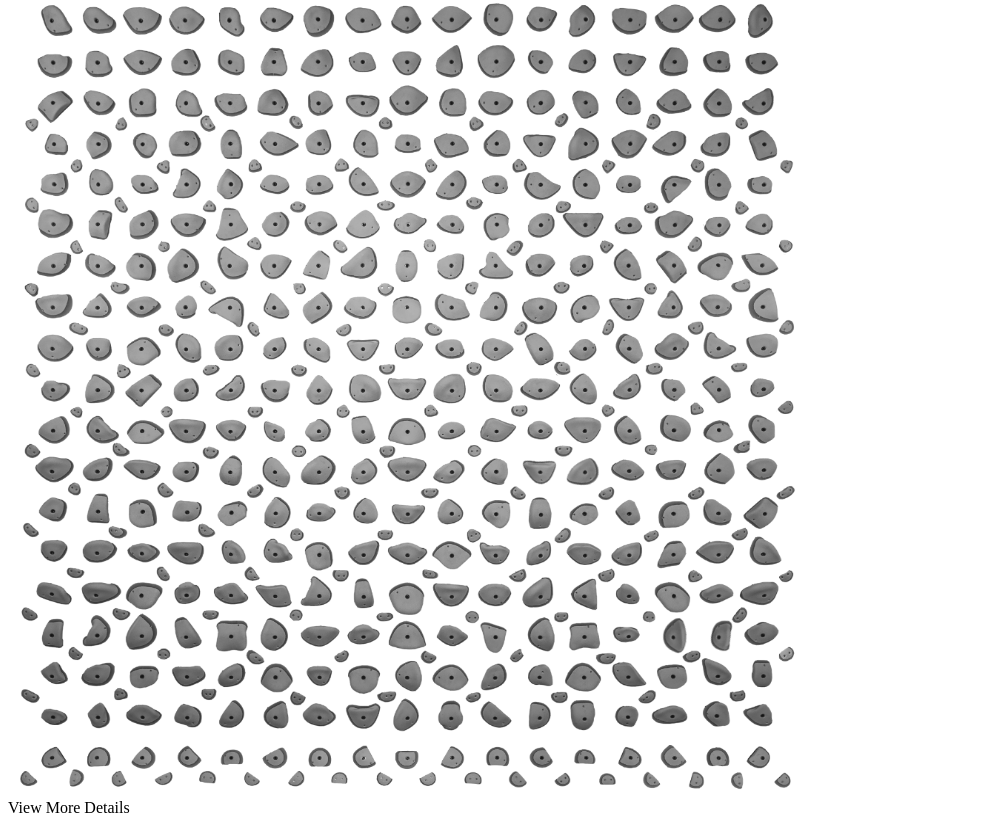
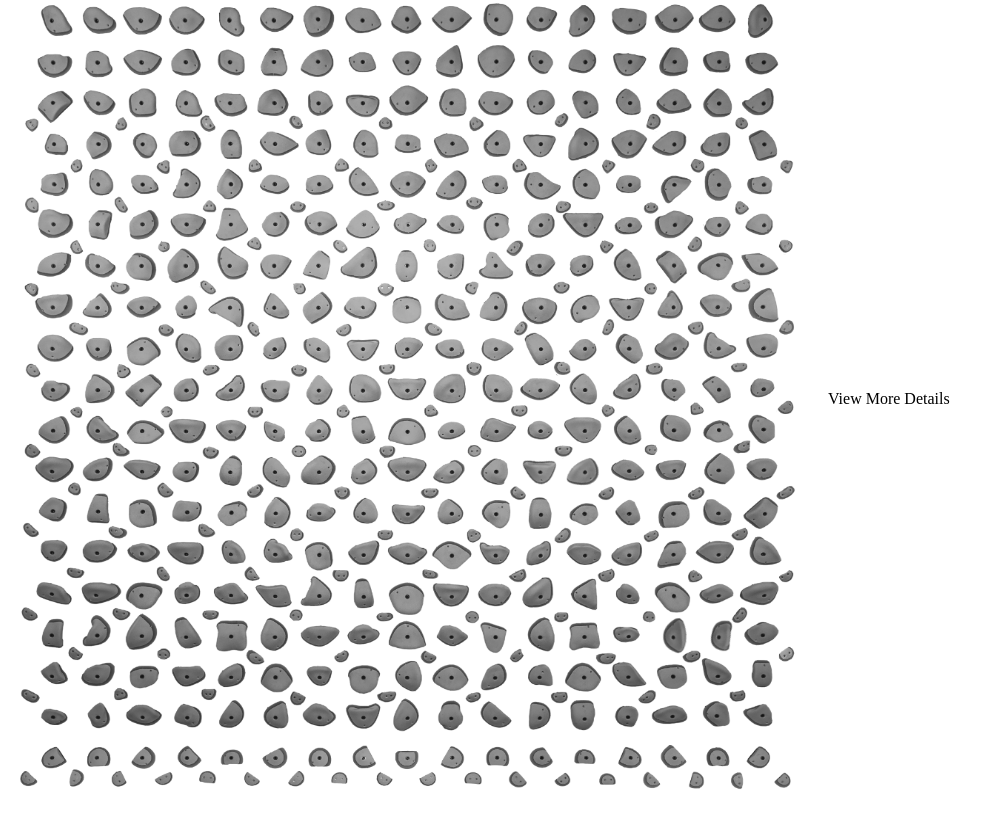
Before and after one commit to TomPlt/EdgeApp, a Flask app: page / in a window 1280 px wide. Shown: the part 30-855 px from the top of the page, without its empty margins (0-1002 px from the left). After the commit the page ends 819 px from the top, so only its background shows below. Run offline with Flask 3, Linux system fonts and the light colour scheme; data that the repository does not hold is empty; parts of the project's set-up code (start-up, migrations or seed data) failed here and were passed over.

Commit message:
adding vids

```diff
--- a/app.py
+++ b/app.py
@@ -7,6 +7,7 @@ from networkx.readwrite import json_graph
 import logging
 logging.basicConfig(level=logging.INFO)
 import sqlite3
+import ast
 
 DATABASE_FILE = 'edges.db'
 
@@ -114,9 +115,19 @@ def fetch_largest_graph_index_with_edges():
 
 
 def get_links_climb(name, df_links):
-    return str(df_links.loc[df_links.name == name]['links'].values).split(',')
+    raw_data = df_links.loc[df_links.name == name]['links'].values
+    if not raw_data:
+        return []
+    str_data = str(raw_data[0])
+    clean_links = str_data.replace("[", "").replace("]", "").replace("\'", "").split(',')
+
+    return [link.strip() for link in clean_links]
+
 
 app = Flask(__name__)
+# add CORS support
+from flask_cors import CORS
+CORS(app)
 
 # Load data outside of routes to minimize overhead
 df_climbs = pd.read_csv('../kilter/data/csvs/climbs.csv')
@@ -136,6 +147,7 @@ def climbName(index):
     # Use the get_climb_name function to fetch the climb name for the given index
     climb_name = get_climb_name(index, df_climbs, df_train)
     climb_links = get_links_climb(climb_name, df_links)
+    print(climb_links)
     print(len(climb_links))
 
     # Combine climb name and links into a dictionary and return as JSON
--- a/static/script.js
+++ b/static/script.js
@@ -94,7 +94,7 @@ function dragended(d) {
 
     // Use graphData instead of data
     const targetNode = graphData.nodes.find(n => {
-        return Math.sqrt((xScale(n.data.coordinates[0]) - d3.event.x) ** 2 + (yScale(n.data.coordinates[1]) - d3.event.y) ** 2) < 10;
+        return Math.sqrt((xScale(n.data.coordinates[0]) - d3.event.x) ** 2 + (yScale(n.data.coordinates[1]) - d3.event.y) ** 2) < 20;
     });
 
     if (targetNode && targetNode !== sourceNode) {
@@ -152,13 +152,28 @@ function fetchClimbName(current_graph_index) {
             document.getElementById("climbName").textContent = `Current Climb: ${data.climb_name} (No. ${current_graph_index})`;
             const linksElement = document.getElementById("climbNameLink");
             linksElement.innerHTML = '';
+
             data.links.forEach(link => {
-                const linkElement = document.createElement("a");
-                linkElement.href = link.replace(/'/g, ''); // Remove single quotes if present
-                linkElement.textContent = link.replace(/'/g, ''); // Remove single quotes for display
-                linkElement.target = "_blank"; // Open in new tab
-                linksElement.appendChild(linkElement);
-                linksElement.appendChild(document.createElement("br")); // Line break for each link
+                const cleanLink = link.replace(/'/g, ''); // Remove single quotes if present
+                console.log("Clean link: ", cleanLink);
+
+                if (cleanLink.includes("instagram.com")) {
+                    const iframe = document.createElement("iframe");
+                    iframe.width = "400"; // Width of the video frame, adjust as needed
+                    iframe.height = "400"; // Height of the video frame, adjust as needed
+                    iframe.frameBorder = "0";
+                    iframe.allow = "autoplay; encrypted-media";
+                    iframe.allowFullScreen = true;
+                    iframe.src = `${cleanLink.replace(/\/+$/, "")}/embed/`;
+                    linksElement.appendChild(iframe);
+                } else {
+                    const linkElement = document.createElement("a");
+                    linkElement.href = cleanLink;
+                    linkElement.textContent = cleanLink;
+                    linkElement.target = "_blank"; // Open in new tab
+                    linksElement.appendChild(linkElement);
+                }
+                linksElement.appendChild(document.createElement("br")); // Line break for each link or iframe
             });
         });
 }
--- a/templates/index.html
+++ b/templates/index.html
@@ -1,29 +1,42 @@
 <!DOCTYPE html>
 <html lang="en">
+
 <head>
     <meta charset="UTF-8">
     <title>Graph Editor</title>
     <style>
+        #mainContainer {
+            display: flex;
+        }
+
         #graphContainer {
             position: relative;
             width: 800px;
             height: 800px;
         }
 
-        #wallImage1, #wallImage2, svg {
+        #wallImage1,
+        #wallImage2,
+        svg {
             position: absolute;
             top: 0;
             left: 0;
             width: 100%;
             height: 100%;
-            z-index: 0;  /* Ensure images are behind SVG */
+            z-index: 0;
         }
 
         svg {
-            z-index: 1;  /* Ensure SVG is in front of images */
+            z-index: 1;
+        }
+
+        #climbNameLink {
+            margin-left: 20px;  /* Adds some spacing between the graph and the link */
+            align-self: center;  /* Vertically centers the link beside the graph container */
         }
     </style>
 </head>
+
 <body>
     <div id="climbName"></div>
     <button onclick="navigate('previous')">Previous</button>
@@ -31,14 +44,18 @@
     <button id="toggleConnectMode">Connect Nodes</button>
     <button id="clearEdgesButton">Clear Edges</button>
     <button id="drawGraphButton" onclick="fetchGraphData()">Draw Graph</button>
-    <div id="graphContainer">
-        <img src="/static/images/kilter_large_holds.png" id="wallImage1" alt="Climbing Wall 1">
-        <img src="/static/images/kilter_small_holds.png" id="wallImage2" alt="Climbing Wall 2">
-        <svg width="1080" height="1170"></svg>
+
+    <div id="mainContainer">
+        <div id="graphContainer">
+            <img src="/static/images/kilter_large_holds.png" id="wallImage1" alt="Climbing Wall 1">
+            <img src="/static/images/kilter_small_holds.png" id="wallImage2" alt="Climbing Wall 2">
+            <svg width="1080" height="1170"></svg>
+        </div>
+        <a id="climbNameLink">View More Details</a>
     </div>
-    <a id="climbNameLink">View More Details</a>  <!-- Placeholder for Climb Name Link -->
 
     <script src="https://d3js.org/d3.v5.min.js"></script>
     <script src="/static/script.js"></script>
 </body>
+
 </html>
```
Also changed, not shown: edges.db, static/images/image.png (added).
